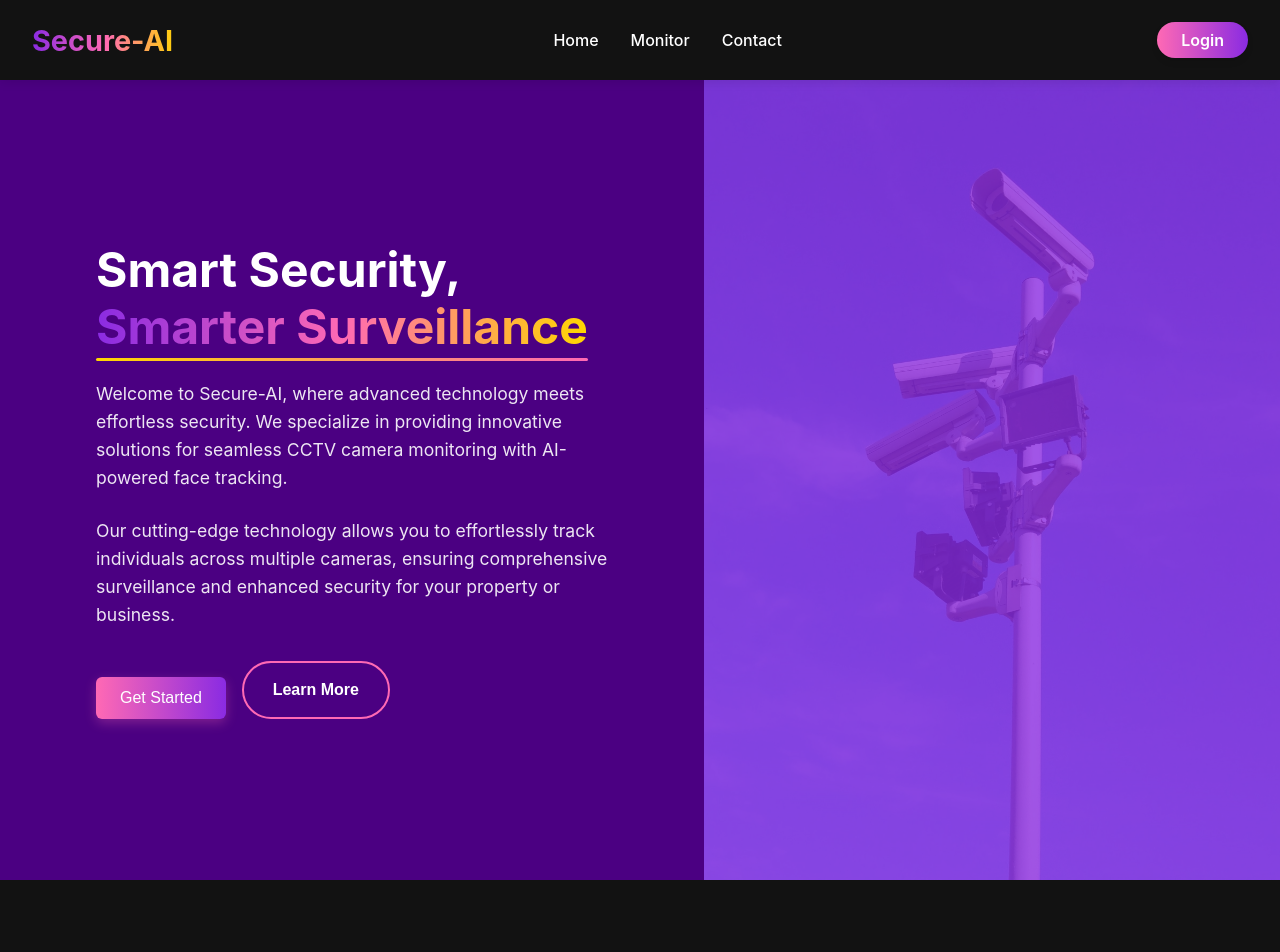
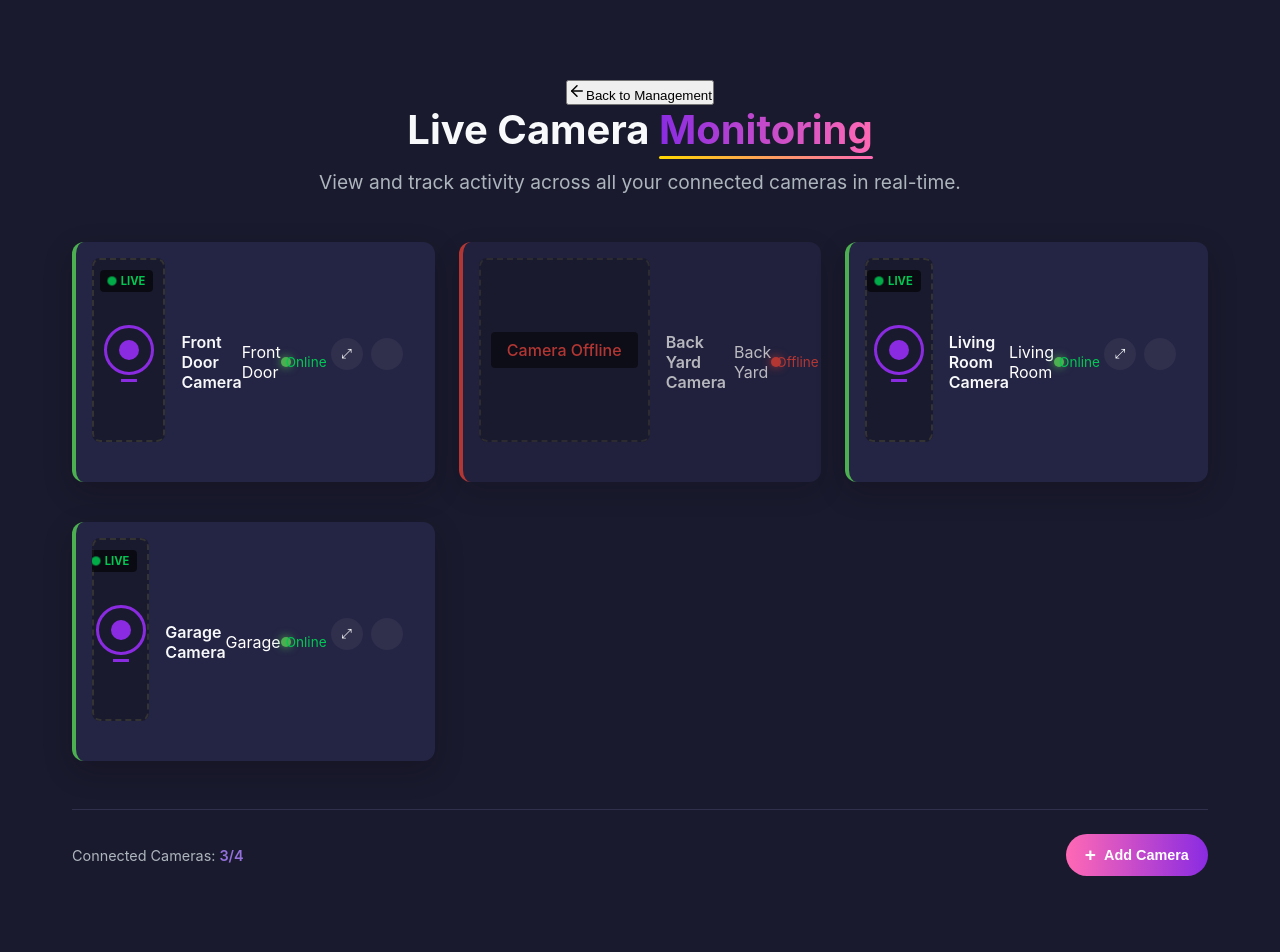
Before and after one commit to I-paul/GDG-Project, a React (Vite) app in the folder secure-ai/: page /camera-view in a window 1280 px wide. Shown: the top 952 px of the page. Built offline with nearby package versions, Linux system fonts and the light colour scheme.

Commit message:
added navigation to the camviewer

```diff
--- a/secure-ai/src/App.jsx
+++ b/secure-ai/src/App.jsx
@@ -1,4 +1,4 @@
-import React, { useRef, useEffect, useState } from "react";
+import React, { useRef, useEffect } from "react";
 import { gsap } from "gsap";
 import { ScrollTrigger } from "gsap/ScrollTrigger";
 import { useGSAP } from "@gsap/react";
@@ -6,7 +6,6 @@ import Navbar from "./components/navbar";
 import Hero from "./components/hero";
 import AddCam from "./components/addcam";
 import Contact from "./components/contact";
-// import background from './assets/background.webm';
 import "./App.css";
 
 gsap.registerPlugin(ScrollTrigger);
@@ -17,9 +16,7 @@ const App = () => {
   const addCamRef = useRef();
   const contactRef = useRef();
 
-
   useGSAP(() => {
-
     // Hero section animation
     gsap.fromTo(
       heroRef.current,
--- a/secure-ai/src/components/camview.jsx
+++ b/secure-ai/src/components/camview.jsx
@@ -1,21 +1,34 @@
+import React, { useRef, useState, useEffect } from 'react';
 import { useGSAP } from '@gsap/react';
 import gsap from 'gsap';
 import ScrollTrigger from 'gsap/ScrollTrigger';
-import { useRef, useState, useEffect } from 'react';
-import React from 'react';
+import { ArrowLeft, Camera, UserCheck, Settings } from 'lucide-react';
+import { useNavigate } from 'react-router-dom';
 import './styling/camview.css';
 
 const CamViewer = () => {
     const viewerRef = useRef();
-    const [cameras, setCameras] = useState([
-        { id: 1, name: 'Front Door', status: 'online' },
-        { id: 2, name: 'Back Yard', status: 'online' },
-        { id: 3, name: 'Garage', status: 'online' },
-        { id: 4, name: 'Living Room', status: 'offline' }
-    ]);
+    const navigate = useNavigate();
+    const [cameras, setCameras] = useState([]);
     const [expandedCamera, setExpandedCamera] = useState(null);
 
     gsap.registerPlugin(useGSAP, ScrollTrigger);
+
+    // Load cameras from localStorage on component mount
+    useEffect(() => {
+        const storedCameras = localStorage.getItem('cameras');
+        if (storedCameras) {
+            setCameras(JSON.parse(storedCameras));
+        } else {
+            // Fallback to default cameras if none in localStorage
+            setCameras([
+                { id: 1, name: 'Front Door Camera', status: 'Online', location: 'Front Door' },
+                { id: 2, name: 'Back Yard Camera', status: 'Offline', location: 'Back Yard' },
+                { id: 3, name: 'Living Room Camera', status: 'Online', location: 'Living Room' },
+                { id: 4, name: 'Garage Camera', status: 'Online', location: 'Garage' }
+            ]);
+        }
+    }, []);
 
     // Function to handle camera expansion
     const expandCamera = (cameraId) => {
@@ -26,12 +39,24 @@ const CamViewer = () => {
         }
     };
 
+    // Navigate back to add camera page
+    const handleBackToManagement = () => {
+        navigate('/');
+    };
 
+    // Navigate to add camera form
+    const handleAddCamera = () => {
+        navigate('/');
+    };
 
     return (
-        <section  className='viewer' ref={viewerRef}>
+        <section className='viewer' ref={viewerRef}>
             <div className="viewer-container">
                 <div className="viewer-header">
+                    <button className="back-btn" onClick={handleBackToManagement}>
+                        <ArrowLeft size={18} />
+                        Back to Management
+                    </button>
                     <h2>Live Camera <span className="highlight">Monitoring</span></h2>
                     <p>View and track activity across all your connected cameras in real-time.</p>
                 </div>
@@ -40,13 +65,13 @@ const CamViewer = () => {
                     {cameras.map((camera) => (
                         <div
                             key={camera.id}
-                            className={`camera-item ${camera.status}`}
-                            onClick={() => camera.status === 'online' && expandCamera(camera.id)}
+                            className={`camera-item ${camera.status.toLowerCase()}`}
+                            onClick={() => camera.status.toLowerCase() === 'online' && expandCamera(camera.id)}
                         >
                             <div className="camera-feed">
                                 {/* Placeholder for actual camera feed */}
                                 <div className="camera-placeholder">
-                                    {camera.status === 'online' ? (
+                                    {camera.status.toLowerCase() === 'online' ? (
                                         <>
                                             <div className="placeholder-icon"></div>
                                             <div className="live-indicator">LIVE</div>
@@ -62,19 +87,20 @@ const CamViewer = () => {
 
                             <div className="camera-info">
                                 <h3>{camera.name}</h3>
-                                <div className={`status-indicator ${camera.status}`}>
+                                <p className="camera-location">{camera.location}</p>
+                                <div className={`status-indicator ${camera.status.toLowerCase()}`}>
                                     <span className="status-dot"></span>
                                     <span className="status-text">{camera.status}</span>
                                 </div>
                             </div>
 
-                            {camera.status === 'online' && (
+                            {camera.status.toLowerCase() === 'online' && (
                                 <div className="camera-controls">
                                     <button className="control-btn expand-btn">
                                         <span className="icon">⤢</span>
                                     </button>
                                     <button className="control-btn track-btn">
-                                        <span className="icon">👤</span>
+                                        <UserCheck size={16} />
                                     </button>
                                 </div>
                             )}
@@ -83,8 +109,10 @@ const CamViewer = () => {
                 </div>
 
                 <div className="viewer-footer">
-                    <p>Connected Cameras: <span className="connected-count">{cameras.filter(c => c.status === 'online').length}/{cameras.length}</span></p>
-                    <button className="add-camera-btn">
+                    <p>Connected Cameras: <span className="connected-count">
+                        {cameras.filter(c => c.status.toLowerCase() === 'online').length}/{cameras.length}
+                    </span></p>
+                    <button className="add-camera-btn" onClick={handleAddCamera}>
                         <span className="icon">+</span> Add Camera
                     </button>
                 </div>
@@ -110,13 +138,13 @@ const CamViewer = () => {
                         </div>
                         <div className="expanded-controls">
                             <button className="expanded-control-btn">
-                                <span className="icon">👤</span> Track Person
+                                <UserCheck size={18} /> Track Person
                             </button>
                             <button className="expanded-control-btn">
-                                <span className="icon">📷</span> Screenshot
+                                <Camera2 size={18} /> Screenshot
                             </button>
                             <button className="expanded-control-btn">
-                                <span className="icon">⚙️</span> Settings
+                                <Settings size={18} /> Settings
                             </button>
                         </div>
                     </div>
--- a/secure-ai/src/main.jsx
+++ b/secure-ai/src/main.jsx
@@ -1,9 +1,17 @@
-import { StrictMode } from 'react'
-import { createRoot } from 'react-dom/client'
-import App from './App.jsx'
+import React from 'react';
+import ReactDOM from 'react-dom/client';
+import { BrowserRouter, Routes, Route, Navigate } from 'react-router-dom';
+import App from './App.jsx';
+import CamViewer from './components/camview';
 
-createRoot(document.getElementById('root')).render(
-  <StrictMode>
-    <App />
-  </StrictMode>,
-)
+ReactDOM.createRoot(document.getElementById('root')).render(
+  <React.StrictMode>
+    <BrowserRouter>
+      <Routes>
+        <Route path="/" element={<App />} />
+        <Route path="/camera-view" element={<CamViewer />} />
+        <Route path="*" element={<Navigate to="/" replace />} />
+      </Routes>
+    </BrowserRouter>
+  </React.StrictMode>
+);
```
Also changed, not shown: secure-ai/src/components/addcam.jsx (+20 -71 lines).
